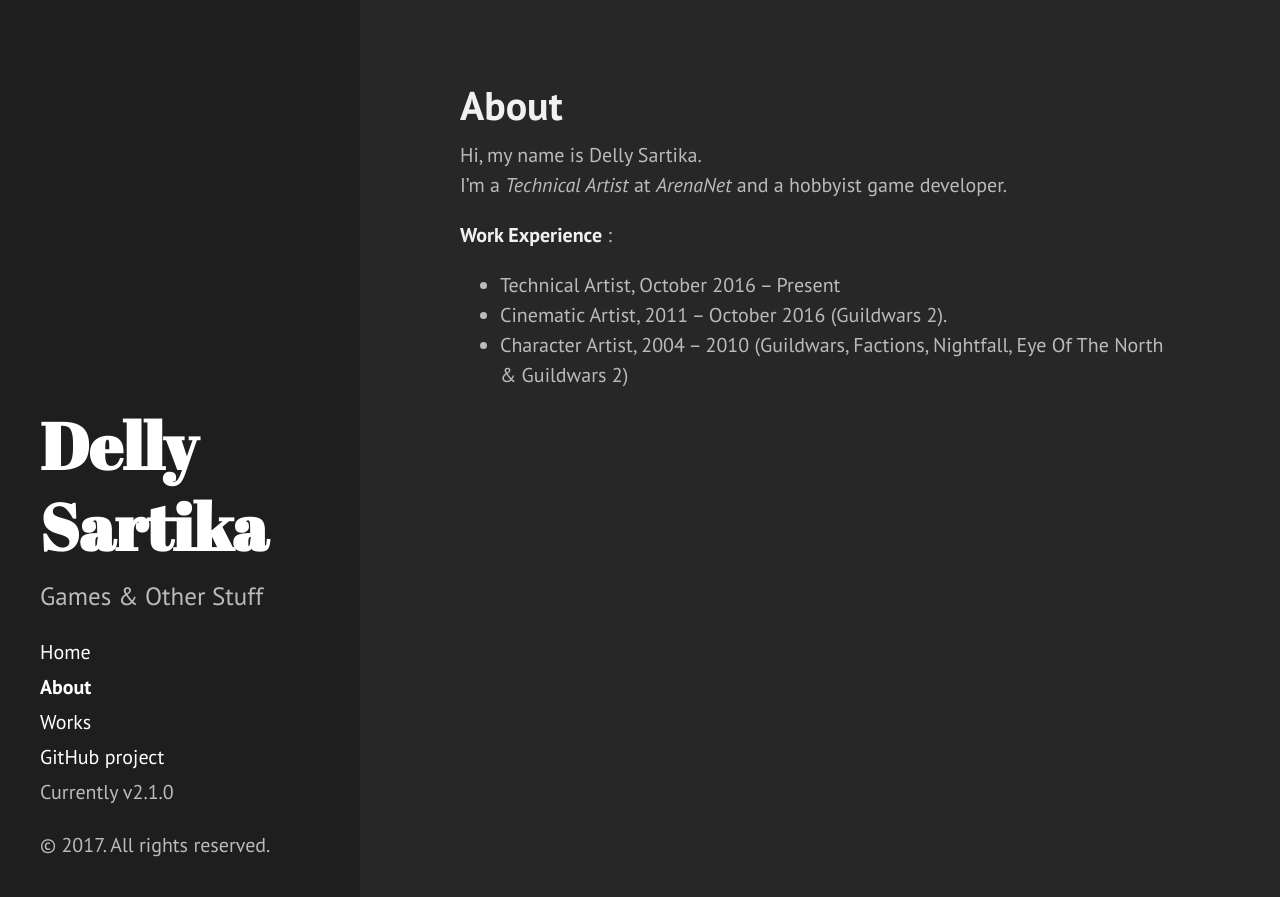
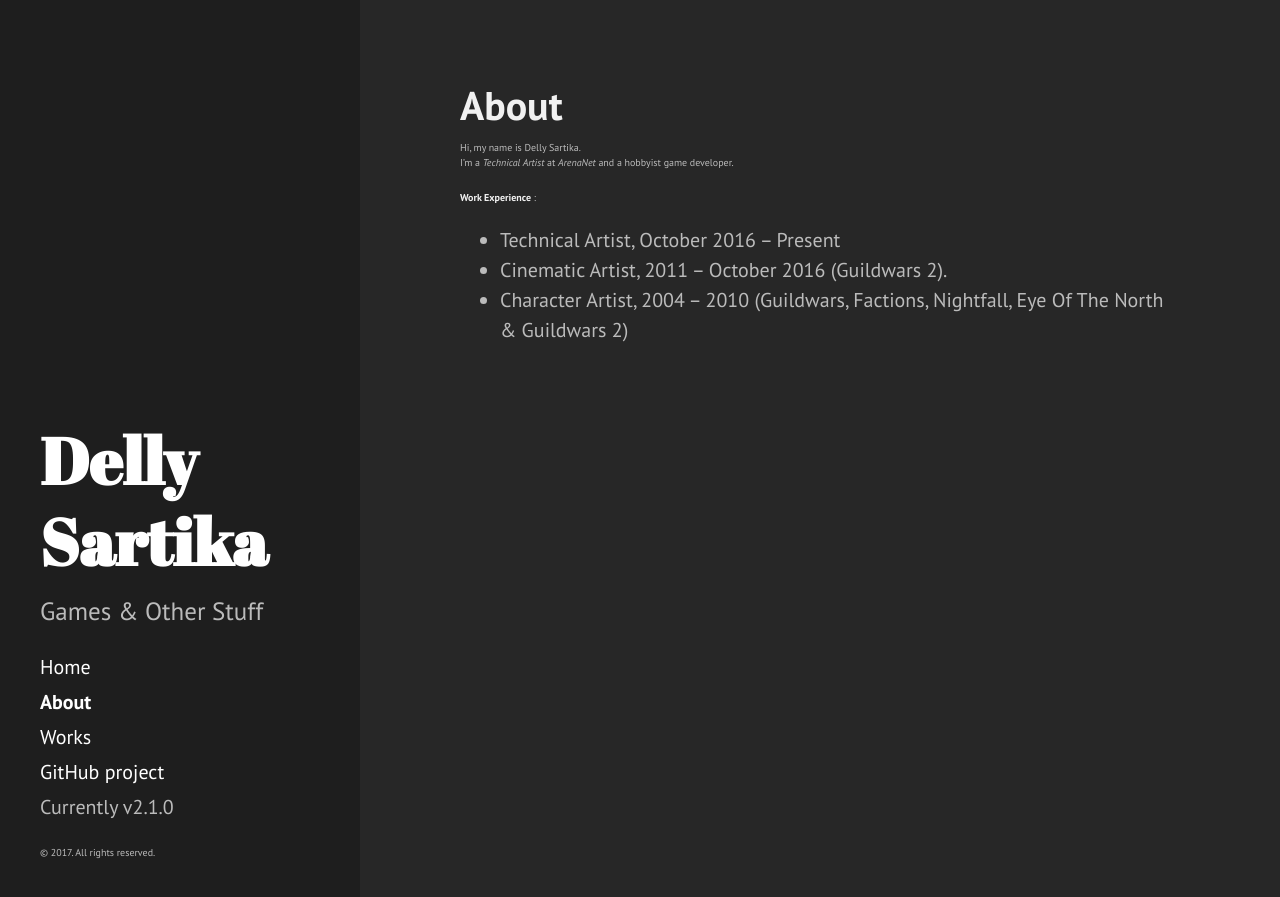
Before and after one commit to sartikadelly/sartikadelly.github.io, a Jekyll site: the page built from about.md, in a window 1280 px wide. Shown: the top 897 px of the page. Built offline with Jekyll 4.4.1, drawn with Linux system fonts in a browser that asks for light colours.

Commit message:
Update poole.css
Change body font css size

```diff
--- a/public/css/poole.css
+++ b/public/css/poole.css
@@ -49,12 +49,12 @@ body {
 
 html {
   font-family: "Helvetica Neue", Helvetica, Arial, sans-serif;
-  font-size: 16px;
+  font-size: 14px;
   line-height: 1.5;
 }
 @media (min-width: 38em) {
   html {
-    font-size: 20px;
+    font-size: 14px;
   }
 }
 
@@ -111,6 +111,7 @@ h4, h5, h6 {
 p {
   margin-top: 0;
   margin-bottom: 1rem;
+  font-size: 0.5rem;
 }
 
 strong {
```
